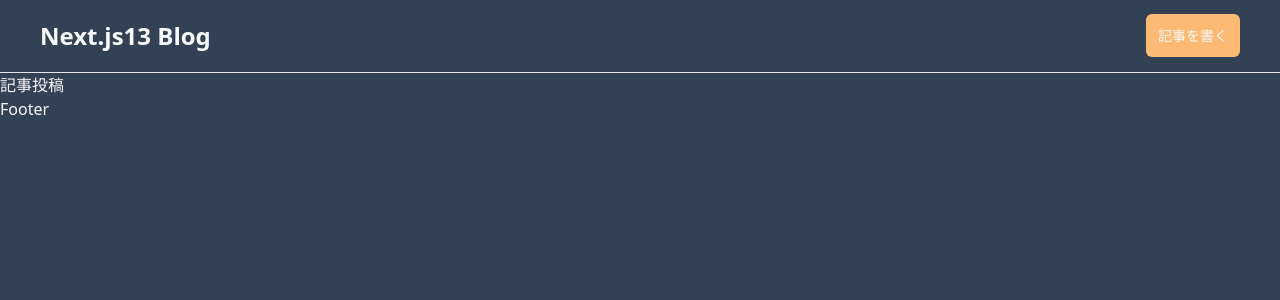
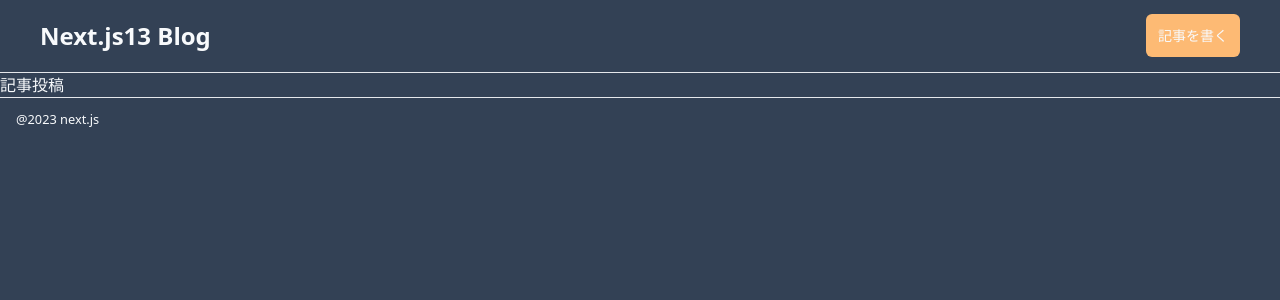
Before and after one commit to aspiratio/next.js13-tailwindcss-udemy-blog, a Next.js app: page / in a window 1280 px wide. Shown: the top 300 px of the page. Built offline with nearby package versions, Linux system fonts and the light colour scheme.

Commit message:
フッターの追加

```diff
--- /dev/null
+++ b/src/app/Footer.tsx
@@ -0,0 +1,11 @@
+import React from "react"
+
+const Footer = () => {
+  return (
+    <footer className="py-2 px-4 border-t">
+      <small>@2023 next.js</small>
+    </footer>
+  )
+}
+
+export default Footer
--- a/src/app/layout.tsx
+++ b/src/app/layout.tsx
@@ -1,3 +1,4 @@
+import Footer from "./Footer"
 import Header from "./Header"
 import "./globals.css"
 import type { Metadata } from "next"
@@ -17,7 +18,7 @@
       <body className="container mx-auto bg-slate-700 text-slate-50">
         <Header />
         {children}
-        <footer>Footer</footer>
+        <Footer />
       </body>
     </html>
   )
```
